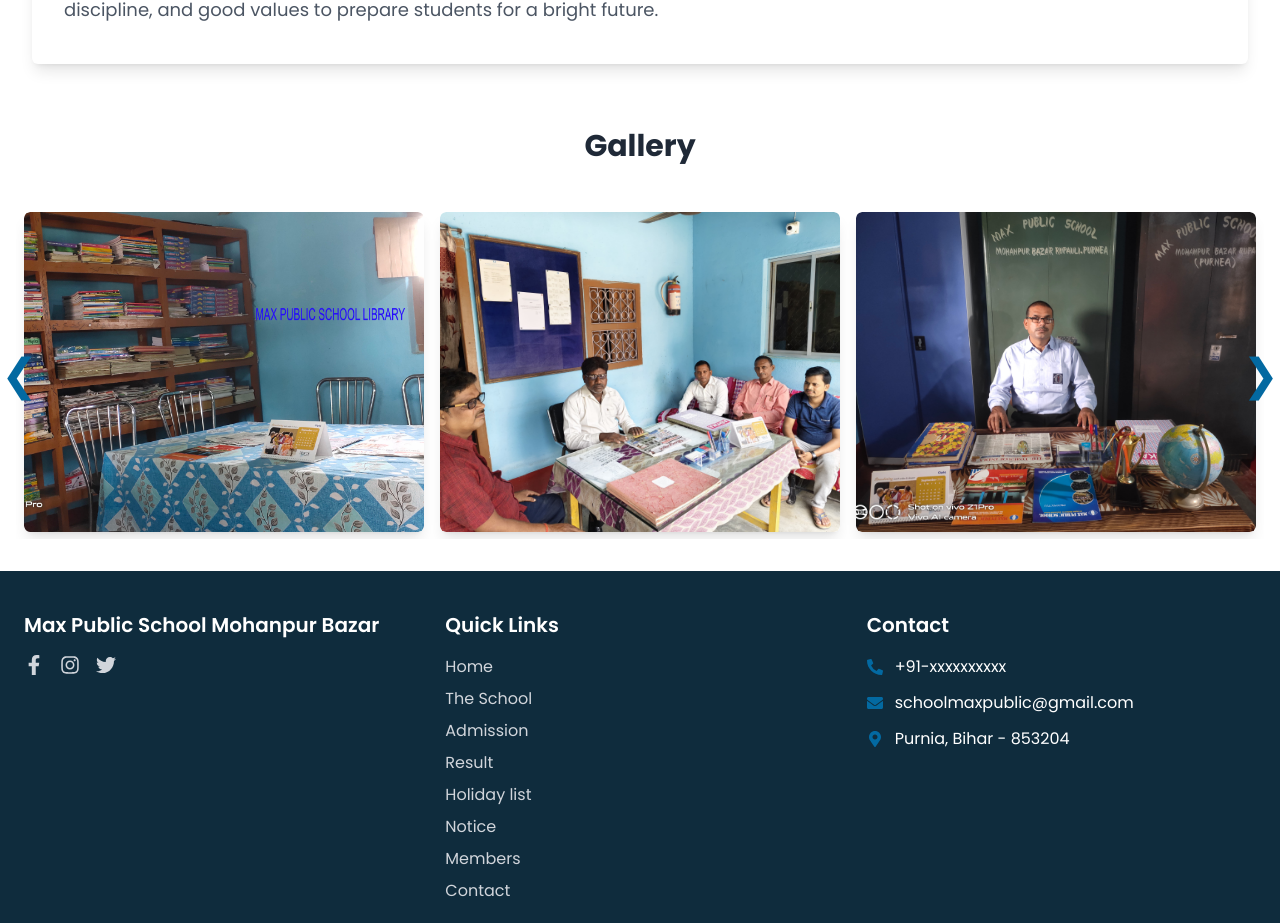
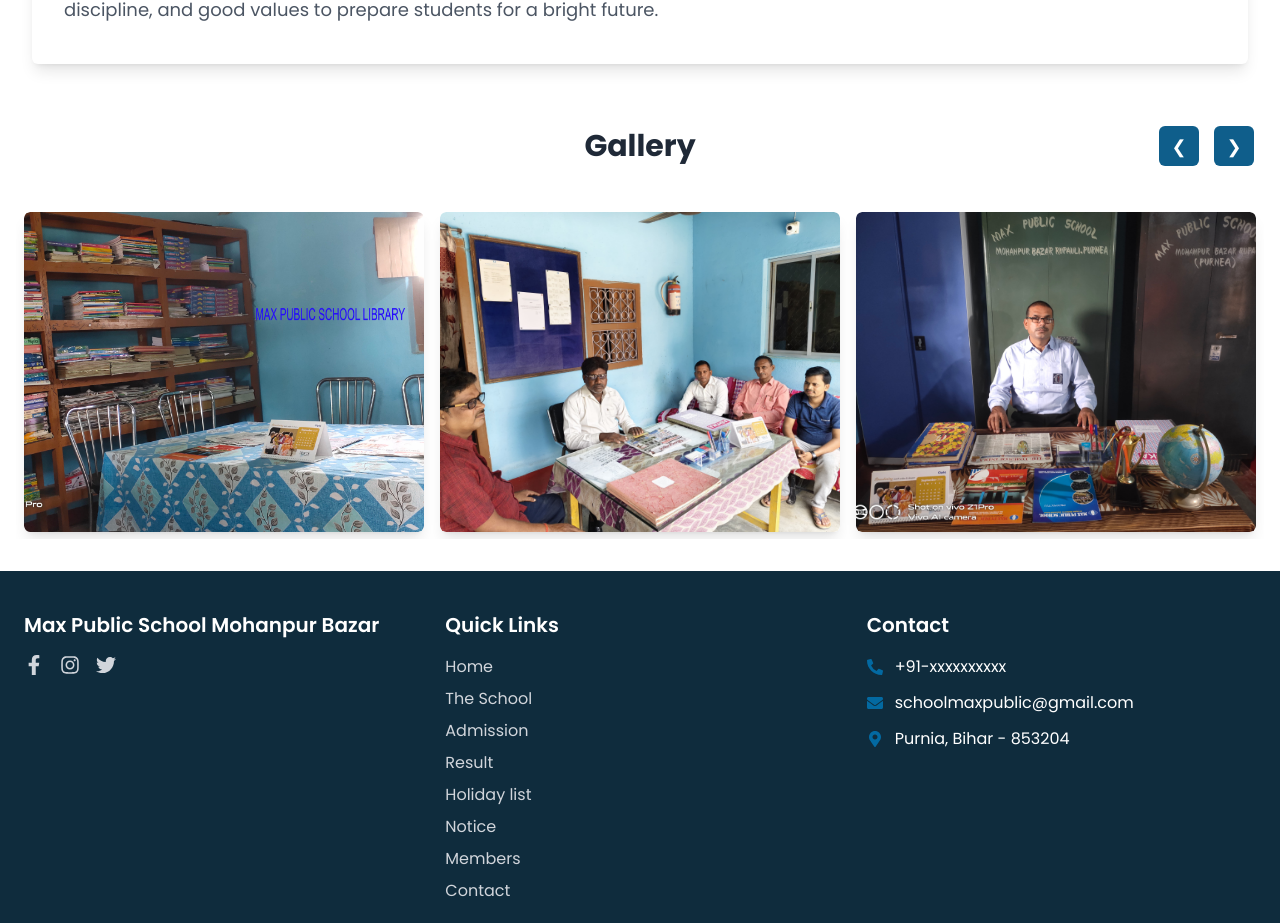
Before and after one commit to prashantkumarpro/MPS, a React (Vite) app: page / in a window 1280 px wide. Shown: the part 2257-3180 px from the top of the page. Built offline with nearby package versions, Linux system fonts and the light colour scheme.

Commit message:
made ui better

```diff
--- a/src/components/MarqueeDownload .jsx
+++ b/src/components/MarqueeDownload .jsx
@@ -5,11 +5,9 @@ const MarqueeDownload = () => {
   const marqueeRef = useRef(null)
   const handlePause = () => {
     marqueeRef.current.style.animationPlayState = 'paused' // Pause scrolling
-    console.log(marqueeRef)
   }
   const handleResume = () => {
     marqueeRef.current.style.animationPlayState = 'running' // Resume scrolling
-    console.log(marqueeRef)
   }
 
   return (
--- a/src/pages/Home.jsx
+++ b/src/pages/Home.jsx
@@ -18,7 +18,7 @@ const Home = () => {
 
   return (
     <>
-      <div className='m-auto  px-2 py-8 md:text-center text-3xl sm:text-4xl md:text-5xl lg:text-6xl xl:text-7xl text-slate-600 font-extrabold leading-tight md:px-4'>
+      <div className='m-auto  px-4 py-8 md:text-center text-3xl sm:text-4xl md:text-5xl lg:text-6xl xl:text-7xl text-slate-600 font-extrabold leading-tight md:px-4'>
         <h3 className='text-center md:text-left'>
           "MPS, Mohanpur – A place where little minds grow big dreams!"
         </h3>
--- a/src/styles/Slider.css
+++ b/src/styles/Slider.css
@@ -1,32 +1,39 @@
-/* Hide slick's default arrows */
+/* Hide Slick's default arrows */
 .slick-prev,
 .slick-next {
   display: none !important;
-  z-index: inherit;
 }
 
-/* Style your custom arrows */
+/* Style for custom arrows */
 .custom-arrow {
   position: absolute;
-  top: 50%;
+  top: -20%;
   transform: translateY(-50%);
   cursor: pointer;
-  font-size: 44px;
-  color: #0369a1;
-  background-color: transparent;
-  z-index: inherit;
+  font-size: 18px;
+  color: white;
+  background-color: #0f5e8b;
+  width: 40px;
+  height: 40px;
+  display: flex;
+  align-items: center;
+  justify-content: center;
+  border-radius: 6px; /* Slightly rounded corners */
+  z-index: 10;
+  transition: background 0.3s ease;
 }
 
-.custom-prev {
-  left: -15px;
-  z-index: 2;
+/* Hover Effect */
+.custom-arrow:hover {
+  background-color: #0C4A6E;
 }
 
-.custom-next {
-  right: -15px;
-  z-index: 2;
+/* Left Arrow */
+.custom-prev {
+  right: 65px;
 }
 
-.custom-arrow:hover {
-  color: #035f90;
+/* Right Arrow */
+.custom-next {
+  right: 10px;
 }
```
